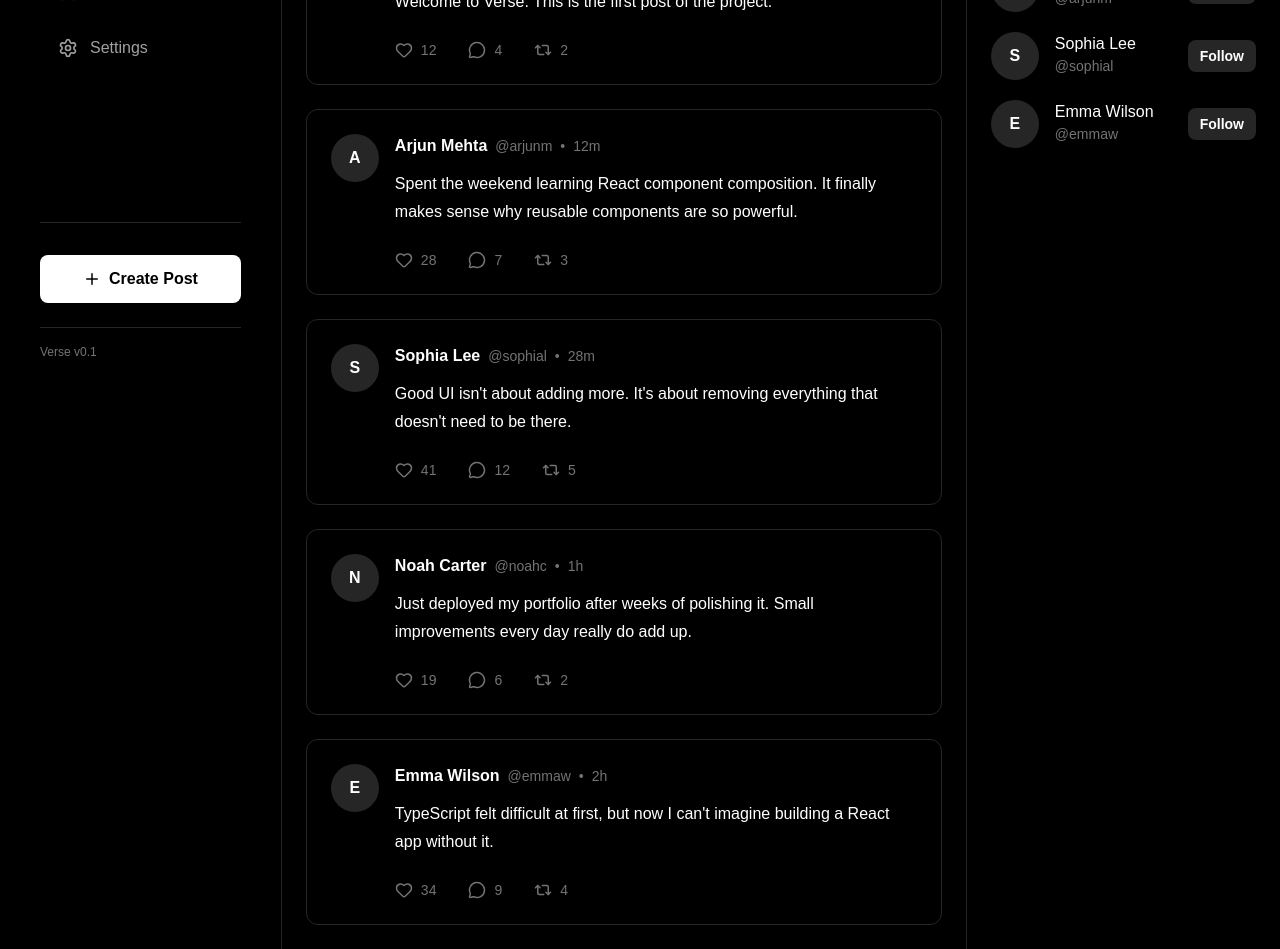
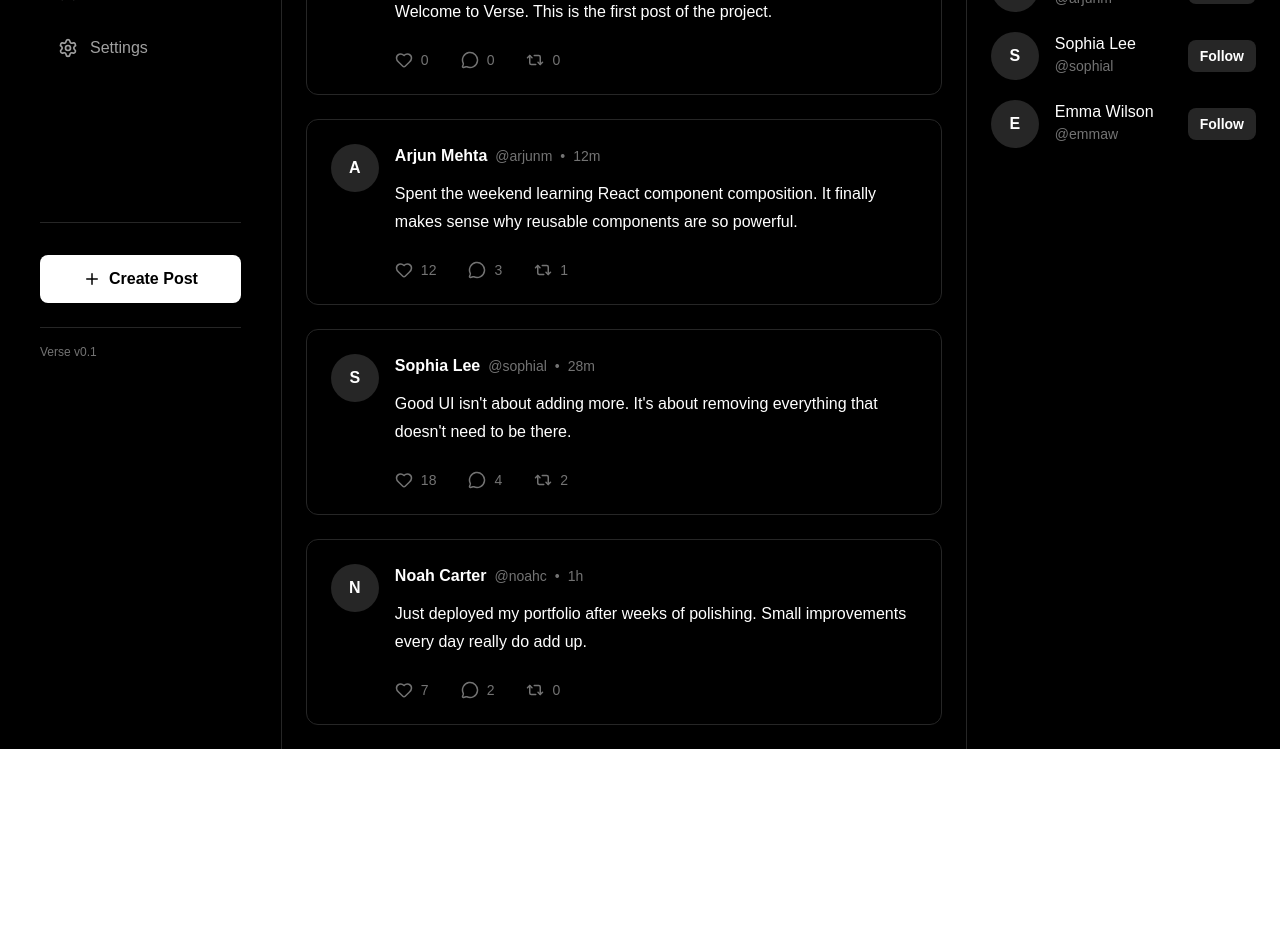
Before and after one commit to Ayushkumar20045/verse, a Next.js app: page / in a window 1280 px wide. Shown: the part 400-1349 px from the top of the page. After the commit the page ends 1149 px from the top, so only its background shows below. Built offline with nearby package versions, Linux system fonts and the light colour scheme.

Commit message:
feat: implement full CRUD functionality for posts

```diff
--- a/components/feed/PostCard.tsx
+++ b/components/feed/PostCard.tsx
@@ -1,44 +1,92 @@
-import { Heart, MessageCircle, Repeat2 } from "lucide-react";
+"use client";
+
+import { useState } from "react";
+import {
+  Heart,
+  MessageCircle,
+  MoreHorizontal,
+  Pencil,
+  Repeat2,
+  Trash2,
+} from "lucide-react";
 
 import Avatar from "@/components/ui/Avatar";
+import ConfirmModal from "@/components/ui/ConfirmModal";
+import { Post } from "@/types/post";
 
 type PostCardProps = {
-  author: string;
-  username: string;
-  time: string;
-  content: string;
-
-  likes: number;
-  comments: number;
-  shares: number;
-
-  isLiked: boolean;
-
+  post: Post;
   onLike: () => void;
+  onDelete: () => void;
+  onEdit: (content: string) => void;
 };
 
 export default function PostCard({
-  author,
-  username,
-  time,
-  content,
-  likes,
-  comments,
-  shares,
-  isLiked,
+  post,
   onLike,
+  onDelete,
+  onEdit,
 }: PostCardProps) {
+  const isCurrentUser = post.userId === "user-1";
+
+  const [isMenuOpen, setIsMenuOpen] = useState(false);
+  const [isDeleteModalOpen, setIsDeleteModalOpen] = useState(false);
+
+  const [isEditing, setIsEditing] = useState(false);
+  const [editedContent, setEditedContent] = useState(post.content);
+
+  function handleDeleteClick() {
+    setIsMenuOpen(false);
+    setIsDeleteModalOpen(true);
+  }
+
+  function handleConfirmDelete() {
+    onDelete();
+    setIsDeleteModalOpen(false);
+  }
+
+  function handleCancelDelete() {
+    setIsDeleteModalOpen(false);
+  }
+
+  function handleEditClick() {
+    setEditedContent(post.content);
+    setIsEditing(true);
+    setIsMenuOpen(false);
+  }
+
+  function handleSaveEdit() {
+    const trimmedContent = editedContent.trim();
+
+    if (!trimmedContent) {
+      return;
+    }
+
+    onEdit(trimmedContent);
+    setIsEditing(false);
+  }
+
+  function handleCancelEdit() {
+    setEditedContent(post.content);
+    setIsEditing(false);
+  }
+
   return (
+    <>
       <article className="rounded-xl border border-neutral-800 p-6 transition-colors hover:border-neutral-700">
         <div className="flex items-start gap-4">
-        <Avatar name={author} />
+          <Avatar name={post.author} />
 
           <div className="flex-1">
+            <div className="flex items-start justify-between">
+              <div>
                 <div className="flex items-center gap-2">
-            <h3 className="font-semibold">{author}</h3>
+                  <h3 className="font-semibold">
+                    {post.author}
+                  </h3>
 
                   <span className="text-sm text-neutral-500">
-              {username}
+                    {post.username}
                   </span>
 
                   <span className="text-sm text-neutral-500">
@@ -46,42 +94,119 @@ export default function PostCard({
                   </span>
 
                   <span className="text-sm text-neutral-500">
-              {time}
+                    {post.time}
                   </span>
                 </div>
+              </div>
 
+              {isCurrentUser && (
+                <div className="relative">
+                  <button
+                    onClick={() =>
+                      setIsMenuOpen(!isMenuOpen)
+                    }
+                    className="rounded-full p-2 text-neutral-500 transition-colors hover:bg-neutral-900 hover:text-white"
+                  >
+                    <MoreHorizontal size={18} />
+                  </button>
+
+                  {isMenuOpen && (
+                    <div className="absolute right-0 top-10 z-50 w-44 overflow-hidden rounded-lg border border-neutral-800 bg-neutral-950 shadow-xl">
+                      <button
+                        onClick={handleEditClick}
+                        className="flex w-full items-center gap-3 px-4 py-3 text-sm transition-colors hover:bg-neutral-900"
+                      >
+                        <Pencil size={16} />
+                        Edit Post
+                      </button>
+
+                      <button
+                        onClick={handleDeleteClick}
+                        className="flex w-full items-center gap-3 px-4 py-3 text-sm text-red-500 transition-colors hover:bg-neutral-900"
+                      >
+                        <Trash2 size={16} />
+                        Delete Post
+                      </button>
+                    </div>
+                  )}
+                </div>
+              )}
+            </div>
+
+            {isEditing ? (
+              <>
+                <textarea
+                  rows={4}
+                  value={editedContent}
+                  onChange={(event) =>
+                    setEditedContent(event.target.value)
+                  }
+                  className="mt-3 w-full resize-none rounded-lg border border-neutral-800 bg-transparent p-4 outline-none focus:border-neutral-600"
+                />
+
+                <div className="mt-4 flex justify-end gap-3">
+                  <button
+                    onClick={handleCancelEdit}
+                    className="rounded-lg border border-neutral-700 px-4 py-2 text-sm hover:bg-neutral-900"
+                  >
+                    Cancel
+                  </button>
+
+                  <button
+                    onClick={handleSaveEdit}
+                    className="rounded-lg bg-white px-4 py-2 text-sm font-medium text-black hover:bg-neutral-200"
+                  >
+                    Save Changes
+                  </button>
+                </div>
+              </>
+            ) : (
               <p className="mt-3 leading-7">
-            {content}
+                {post.content}
               </p>
+            )}
 
+            {!isEditing && (
               <div className="mt-6 flex items-center gap-8 text-sm">
                 <button
                   onClick={onLike}
                   className={`flex items-center gap-2 transition-colors ${
-                isLiked
+                    post.isLiked
                       ? "text-red-500"
                       : "text-neutral-500 hover:text-red-500"
                   }`}
                 >
                   <Heart
                     size={18}
-                fill={isLiked ? "currentColor" : "none"}
+                    fill={post.isLiked ? "currentColor" : "none"}
                   />
-              <span>{likes}</span>
+                  <span>{post.likes}</span>
                 </button>
 
-            <button className="flex items-center gap-2 text-neutral-500">
+                <button className="flex items-center gap-2 text-neutral-500 hover:text-blue-500 transition-colors">
                   <MessageCircle size={18} />
-              <span>{comments}</span>
+                  <span>{post.comments}</span>
                 </button>
 
-            <button className="flex items-center gap-2 text-neutral-500">
+                <button className="flex items-center gap-2 text-neutral-500 hover:text-green-500 transition-colors">
                   <Repeat2 size={18} />
-              <span>{shares}</span>
+                  <span>{post.shares}</span>
                 </button>
               </div>
+            )}
           </div>
         </div>
       </article>
+
+      <ConfirmModal
+        isOpen={isDeleteModalOpen}
+        title="Delete Post"
+        description="This action cannot be undone. The post will be permanently removed."
+        confirmText="Delete"
+        cancelText="Cancel"
+        onConfirm={handleConfirmDelete}
+        onCancel={handleCancelDelete}
+      />
+    </>
   );
 }
--- a/components/layout/Feed.tsx
+++ b/components/layout/Feed.tsx
@@ -13,6 +13,7 @@ export default function Feed() {
   function handleCreatePost(content: string) {
     const newPost: Post = {
       id: Date.now(),
+      userId: "user-1",
       author: "Ayush Kumar",
       username: "@ayushkumar",
       time: "Just now",
@@ -46,24 +47,39 @@ export default function Feed() {
     );
   }
 
+  function handleDelete(postId: number) {
+    setPosts((previousPosts) =>
+      previousPosts.filter((post) => post.id !== postId)
+    );
+  }
+function handleEdit(postId: number, content: string) {
+  setPosts((previousPosts) =>
+    previousPosts.map((post) => {
+      if (post.id !== postId) {
+        return post;
+      }
+
+      return {
+        ...post,
+        content,
+        time: "Just now (edited)",
+      };
+    })
+  );
+}
   return (
     <main className="min-h-screen p-6">
       <PostComposer onPost={handleCreatePost} />
 
       <section className="mt-6 space-y-6">
         {posts.map((post) => (
-          <PostCard
-            key={post.id}
-            author={post.author}
-            username={post.username}
-            time={post.time}
-            content={post.content}
-            likes={post.likes}
-            comments={post.comments}
-            shares={post.shares}
-            isLiked={post.isLiked}
-            onLike={() => handleLike(post.id)}
-          />
+<PostCard
+  key={post.id}
+  post={post}
+  onLike={() => handleLike(post.id)}
+  onDelete={() => handleDelete(post.id)}
+  onEdit={(content) => handleEdit(post.id, content)}
+/>
         ))}
       </section>
     </main>
--- /dev/null
+++ b/components/ui/ConfirmModal.tsx
@@ -0,0 +1,57 @@
+"use client";
+
+import Button from "@/components/ui/Button";
+
+type ConfirmModalProps = {
+  isOpen: boolean;
+  title: string;
+  description: string;
+  confirmText: string;
+  cancelText: string;
+  onConfirm: () => void;
+  onCancel: () => void;
+};
+
+export default function ConfirmModal({
+  isOpen,
+  title,
+  description,
+  confirmText,
+  cancelText,
+  onConfirm,
+  onCancel,
+}: ConfirmModalProps) {
+  if (!isOpen) {
+    return null;
+  }
+
+  return (
+    <div className="fixed inset-0 z-50 flex items-center justify-center bg-black/60 backdrop-blur-sm">
+      <div className="w-full max-w-md rounded-2xl border border-neutral-800 bg-neutral-950 p-6 shadow-2xl">
+        <h2 className="text-xl font-semibold">
+          {title}
+        </h2>
+
+        <p className="mt-3 text-sm leading-6 text-neutral-400">
+          {description}
+        </p>
+
+        <div className="mt-8 flex justify-end gap-3">
+          <Button
+            variant="secondary"
+            onClick={onCancel}
+          >
+            {cancelText}
+          </Button>
+
+          <Button
+            variant="primary"
+            onClick={onConfirm}
+          >
+            {confirmText}
+          </Button>
+        </div>
+      </div>
+    </div>
+  );
+}
--- a/lib/posts.ts
+++ b/lib/posts.ts
@@ -3,70 +3,60 @@ import { Post } from "@/types/post";
 export const posts: Post[] = [
   {
     id: 1,
+    userId: "user-1",
     author: "Ayush Kumar",
     username: "@ayushkumar",
     time: "2m",
     content: "Welcome to Verse. This is the first post of the project.",
 
+    likes: 0,
+    comments: 0,
+    shares: 0,
+
+    isLiked: false,
+  },
+  {
+    id: 2,
+    userId: "user-2",
+    author: "Arjun Mehta",
+    username: "@arjunm",
+    time: "12m",
+    content:
+      "Spent the weekend learning React component composition. It finally makes sense why reusable components are so powerful.",
+
     likes: 12,
+    comments: 3,
+    shares: 1,
+
+    isLiked: false,
+  },
+  {
+    id: 3,
+    userId: "user-3",
+    author: "Sophia Lee",
+    username: "@sophial",
+    time: "28m",
+    content:
+      "Good UI isn't about adding more. It's about removing everything that doesn't need to be there.",
+
+    likes: 18,
     comments: 4,
     shares: 2,
 
     isLiked: false,
   },
   {
-    id: 2,
-    author: "Arjun Mehta",
-    username: "@arjunm",
-    time: "12m",
-    content:
-      "Spent the weekend learning React component composition. It finally makes sense why reusable components are so powerful.",
-
-    likes: 28,
-    comments: 7,
-    shares: 3,
-
-    isLiked: false,
-  },
-  {
-    id: 3,
-    author: "Sophia Lee",
-    username: "@sophial",
-    time: "28m",
-    content:
-      "Good UI isn't about adding more. It's about removing everything that doesn't need to be there.",
-
-    likes: 41,
-    comments: 12,
-    shares: 5,
-
-    isLiked: false,
-  },
-  {
     id: 4,
+    userId: "user-4",
     author: "Noah Carter",
     username: "@noahc",
     time: "1h",
     content:
-      "Just deployed my portfolio after weeks of polishing it. Small improvements every day really do add up.",
+      "Just deployed my portfolio after weeks of polishing. Small improvements every day really do add up.",
 
-    likes: 19,
-    comments: 6,
-    shares: 2,
-
-    isLiked: false,
-  },
-  {
-    id: 5,
-    author: "Emma Wilson",
-    username: "@emmaw",
-    time: "2h",
-    content:
-      "TypeScript felt difficult at first, but now I can't imagine building a React app without it.",
-
-    likes: 34,
-    comments: 9,
-    shares: 4,
+    likes: 7,
+    comments: 2,
+    shares: 0,
 
     isLiked: false,
   },
--- a/types/post.ts
+++ b/types/post.ts
@@ -1,5 +1,8 @@
 export type Post = {
   id: number;
+
+  userId: string;
+
   author: string;
   username: string;
   time: string;
```
Also changed, not shown: components/feed/PostComposer.tsx (+19 -3 lines), 1 other file (tests, documents, lock files or other folders). Lines whose indentation alone changed are shown as unchanged.
